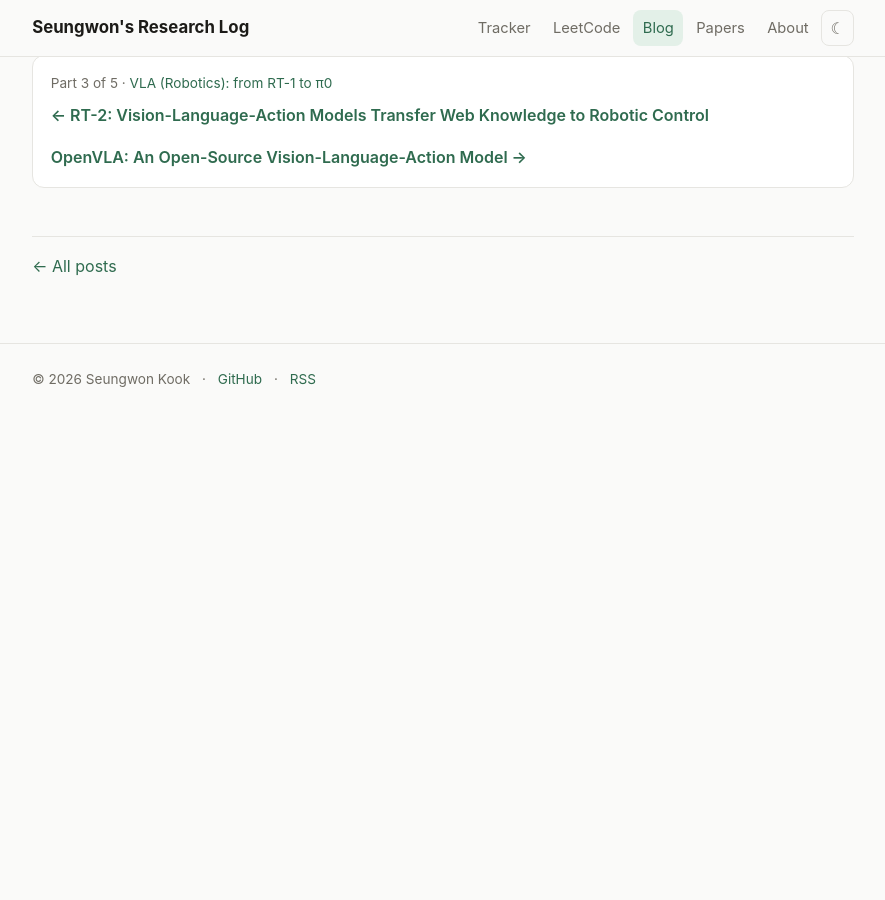
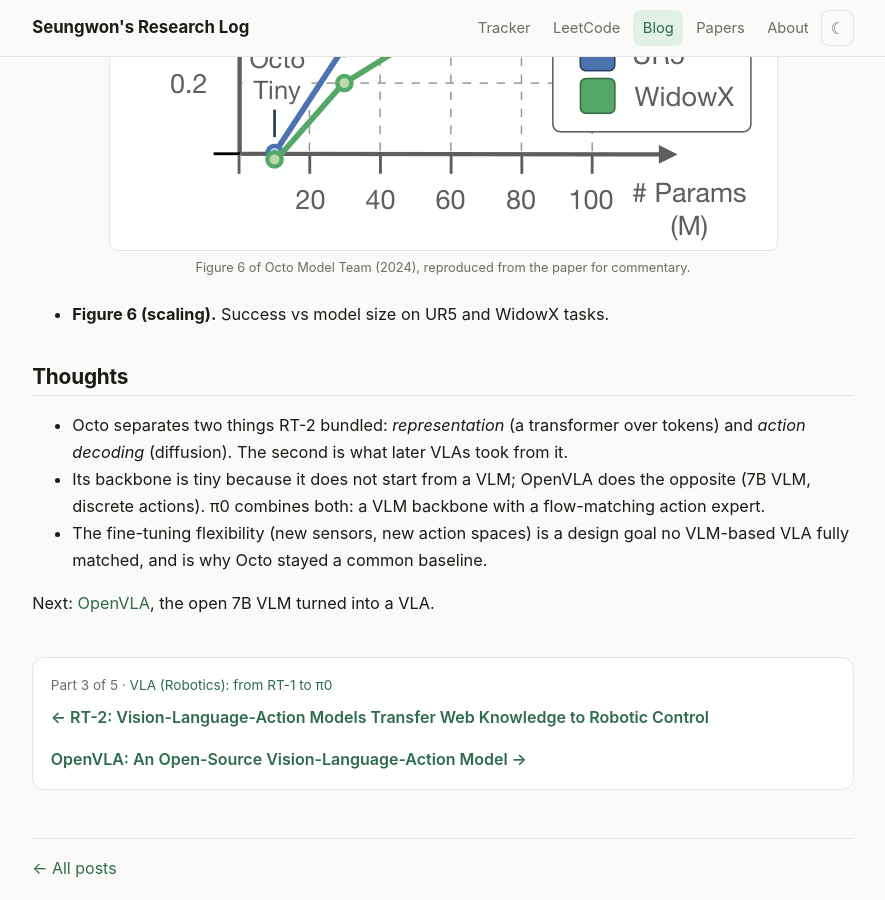
Before and after one commit to Aiant5615/Aiant5615.github.io, a Jekyll site: the page built from _posts/2026-09-07-octo.md, in a window 1280 px wide and 900 px high, scrolled down 5550 px. Shown: the whole window, without its empty margins (197-1082 px from the left). Built offline with Jekyll 4.4.1, drawn with Linux system fonts in a browser that asks for light colours; before the commit the page ends 5965 px from its top, so only the background shows below that.

Commit message:
Octo: Figure 6
Co-Authored-By: Claude Fable 5.1 <noreply@anthropic.com>

```diff
--- a/_posts/2026-09-07-octo.md
+++ b/_posts/2026-09-07-octo.md
@@ -75,6 +75,9 @@ Attach new tokenizers/heads as needed (a new camera, force-torque sensor, a 14-D
 <figure class="paper-fig"><img src="/assets/papers/octo/figure5.png" alt="Figure 5 from Octo Model Team (2024)" loading="lazy"><figcaption>Figure 5 of Octo Model Team (2024), reproduced from the paper for commentary.</figcaption></figure>
 
 - **Figure 5 (zero-shot).** Success rates of Octo vs RT-1-X and RT-2-X on the zero-shot setups.
+
+<figure class="paper-fig"><img src="/assets/papers/octo/figure6.png" alt="Figure 6 from Octo Model Team (2024)" loading="lazy"><figcaption>Figure 6 of Octo Model Team (2024), reproduced from the paper for commentary.</figcaption></figure>
+
 - **Figure 6 (scaling).** Success vs model size on UR5 and WidowX tasks.
 
 ## Thoughts
```
Also changed, not shown: assets/papers/octo/figure6.png (added).
